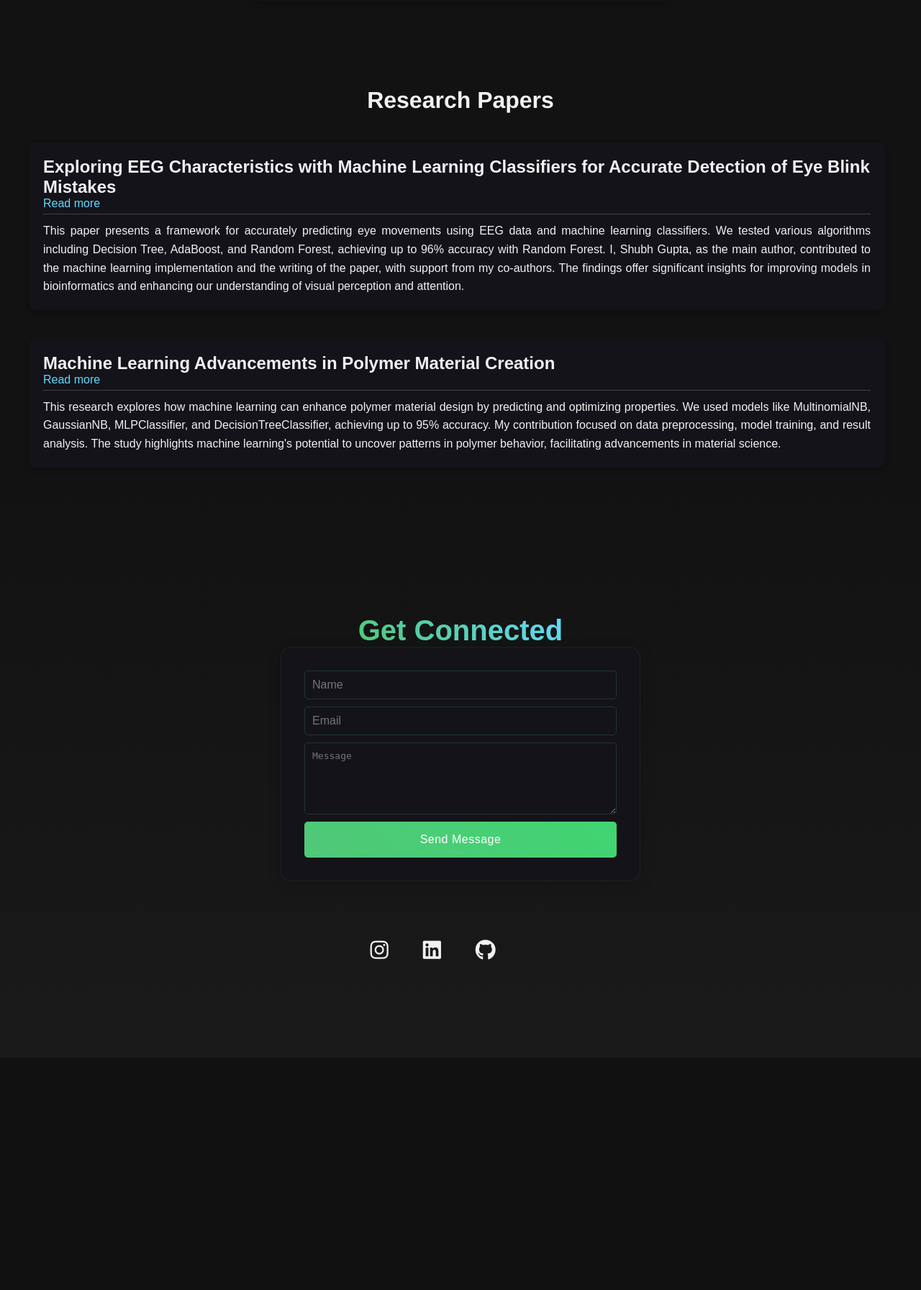
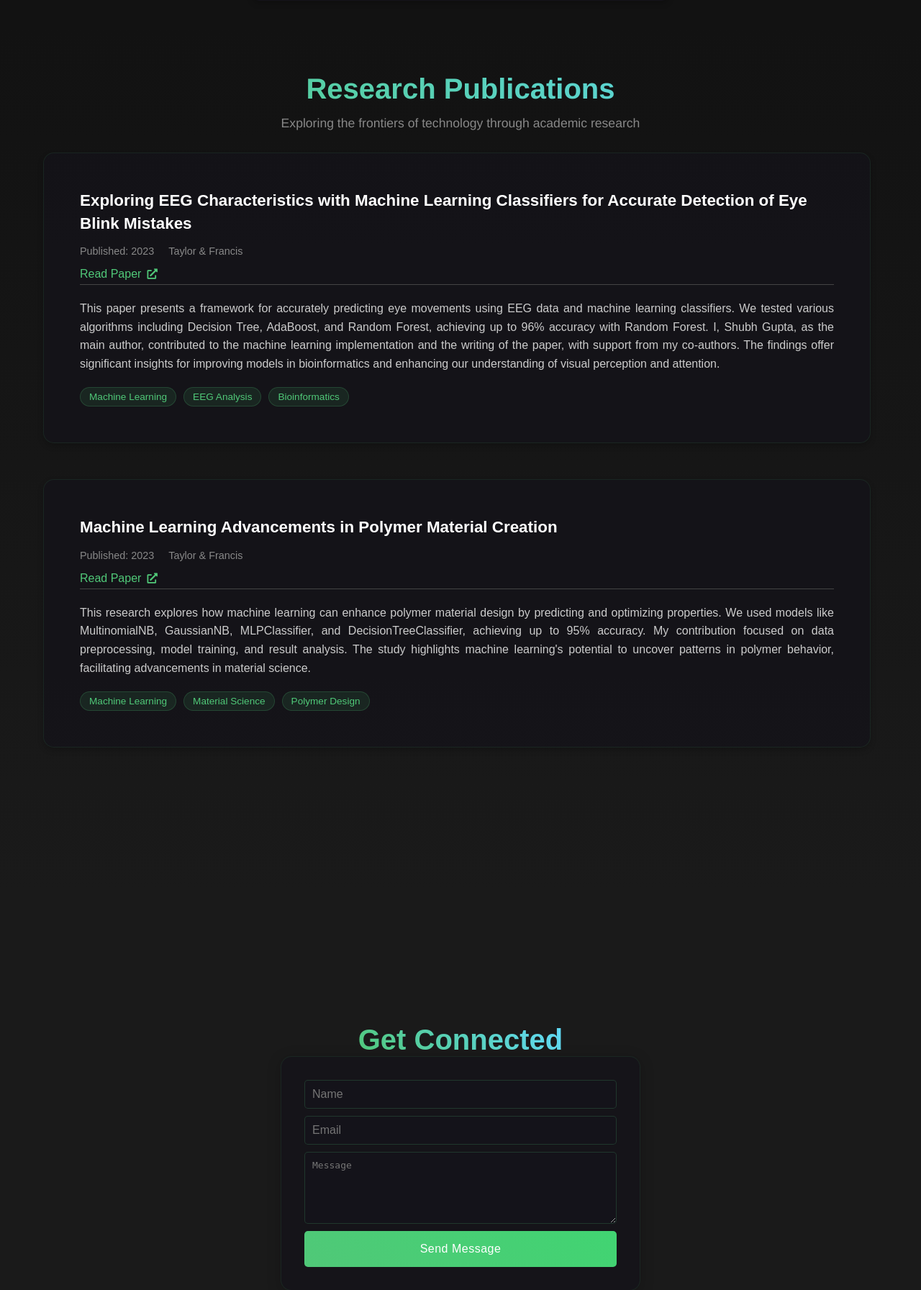
Before and after one commit to ishubhgupta/Portfolio, a PHP site: page / in a window 1280 px wide. Shown: the part 2840-4633 px from the top of the page at 72% size. Before the commit the page ends 4174 px from the top, so only its background shows below. Run offline with PHP 8.4, Linux system fonts and the light colour scheme; some libraries are stand-ins or nearby versions.

Commit message:
enhance research section styles and update resume links; improve button animations and layout

```diff
--- a/css/index.css
+++ b/css/index.css
@@ -572,7 +572,7 @@ h2 {
   font-family: Arial, sans-serif;
   text-align: center;
   height: 100vh;
-  background: linear-gradient(to bottom, #121212, #1a1a1a);
+  background: linear-gradient(180deg, #1a1a1a 100%, #121212 0%);
   position: relative;
 }
 
@@ -660,7 +660,7 @@ h2 {
 }
 
 .contact-form button::before {
-  content: '';
+  content: "";
   position: absolute;
   top: 0;
   left: -100%;
@@ -767,6 +767,169 @@ h2 {
   background-color: rgba(220, 53, 69, 0.95);
   border: 1px solid #dc3545;
   color: white;
+}
+
+/* Enhanced Research Section Styles */
+#research {
+  padding: 80px 20px;
+  position: relative;
+  background: linear-gradient(180deg, #121212 0%, #1a1a1a 100%);
+}
+
+.research-header {
+  text-align: center;
+  margin-bottom: 50px;
+}
+
+.research-header h2 {
+  font-size: 2.5em;
+  margin-bottom: 15px;
+  background: linear-gradient(45deg, #50c878, #61dafb);
+  -webkit-background-clip: text;
+  background-clip: text;
+  -webkit-text-fill-color: transparent;
+  position: relative;
+  top: -5vh;
+}
+
+.research-subtitle {
+  color: #888;
+  font-size: 1.1em;
+  margin-top: 10px;
+  position: relative;
+  top: -5vh;
+}
+
+.research-container {
+  max-width: 1200px;
+  margin: 0 auto;
+  display: grid;
+  gap: 30px;
+  padding: 20px;
+  position: relative;
+  top: -10vh;
+}
+
+.research-paper {
+  background: rgba(20, 19, 26, 0.8);
+  border-radius: 15px;
+  border: 1px solid rgba(80, 200, 120, 0.1);
+  transition: transform 0.3s ease, box-shadow 0.3s ease;
+  overflow: hidden;
+}
+
+.research-paper:hover {
+  transform: translateY(-5px);
+  box-shadow: 0 10px 20px rgba(80, 200, 120, 0.1);
+}
+
+.paper-content {
+  padding: 30px;
+}
+
+.paper-head {
+  margin-bottom: 20px;
+}
+
+.paper-title {
+  font-size: 1.4em;
+  color: #fff;
+  margin-bottom: 15px;
+  line-height: 1.4;
+}
+
+.paper-meta {
+  display: flex;
+  gap: 20px;
+  color: #888;
+  font-size: 0.9em;
+  margin-bottom: 15px;
+}
+
+.paper-link {
+  display: inline-flex;
+  align-items: center;
+  gap: 8px;
+  color: #50c878;
+  text-decoration: none;
+  font-weight: 500;
+  transition: color 0.3s ease;
+}
+
+.paper-link:hover {
+  color: #61dafb;
+}
+
+.paper-link i {
+  font-size: 0.9em;
+}
+
+.paper-description {
+  color: #ccc;
+  line-height: 1.6;
+  margin-bottom: 20px;
+  text-align: justify;
+}
+
+.paper-tags {
+  display: flex;
+  flex-wrap: wrap;
+  gap: 10px;
+  margin-top: 20px;
+}
+
+.paper-tags span {
+  background: rgba(80, 200, 120, 0.1);
+  color: #50c878;
+  padding: 5px 12px;
+  border-radius: 15px;
+  font-size: 0.85em;
+  border: 1px solid rgba(80, 200, 120, 0.2);
+  transition: all 0.3s ease;
+}
+
+.paper-tags span:hover {
+  background: rgba(80, 200, 120, 0.2);
+  transform: translateY(-2px);
+}
+
+/* Media Queries for Research Section */
+@media (max-width: 768px) {
+  .research-header h2 {
+    font-size: 2em;
+  }
+
+  .research-subtitle {
+    font-size: 1em;
+  }
+
+  .paper-content {
+    padding: 20px;
+  }
+
+  .paper-title {
+    font-size: 1.2em;
+  }
+}
+
+@media (max-width: 480px) {
+  .research-header h2 {
+    font-size: 1.8em;
+  }
+
+  .paper-meta {
+    flex-direction: column;
+    gap: 5px;
+  }
+
+  .paper-tags {
+    gap: 8px;
+  }
+
+  .paper-tags span {
+    font-size: 0.8em;
+    padding: 4px 10px;
+  }
 }
 
 /* Media Query for screens smaller than 768px */
--- a/index.html
+++ b/index.html
@@ -74,7 +74,11 @@
           <a href="#research" id="nav-research">Research</a>
           <a href="#connect-me" id="nav-connect">Connect</a>
         </div>
-        <a href="assets/resume/general_resume_shubh.pdf" class="header-resume-btn" download>
+        <a
+          href="assets/resume/general_resume_shubh.pdf"
+          class="header-resume-btn"
+          download
+        >
           <i class="fas fa-file-download"></i>
           Resume
         </a>
@@ -116,7 +120,11 @@
             journals. When I'm not coding, I contribute to open-source projects
             and mentor aspiring developers.
           </p>
-          <a href="assets/resume/general_resume_shubh.pdf" class="resume-btn" download>
+          <a
+            href="assets/resume/general_resume_shubh.pdf"
+            class="resume-btn"
+            download
+          >
             <i class="fas fa-file-download"></i>
             Resume
           </a>
@@ -323,46 +331,71 @@
 
       <section id="research">
         <div class="research-header">
-          <h2>Research Papers</h2>
+          <h2>Research Publications</h2>
+          <p class="research-subtitle">
+            Exploring the frontiers of technology through academic research
+          </p>
         </div>
         <div class="research-container">
-          <article class="research-paper">
+          <article class="research-paper" data-aos="fade-up">
+            <div class="paper-content">
               <div class="paper-head">
-              <span class="heading"
-                >Exploring EEG Characteristics with Machine Learning Classifiers
-                for Accurate Detection of Eye Blink Mistakes</span
+                <h3 class="paper-title">
+                  Exploring EEG Characteristics with Machine Learning
+                  Classifiers for Accurate Detection of Eye Blink Mistakes
+                </h3>
+                <div class="paper-meta">
+                  <span class="paper-date">Published: 2023</span>
+                  <span class="paper-publisher">Taylor & Francis</span>
+                </div>
+                <a
+                  href="https://www.taylorfrancis.com/chapters/edit/10.1201/9781003457176-6/exploring-eeg-characteristics-machine-learning-classifiers-accurate-detection-eye-blink-mistakes-shubh-gupta-divya-thakur-akshat-rastogi-rupal-mishra-sandeep-balabantaray-meet-bikhani"
+                  class="paper-link"
+                  target="_blank"
+                  rel="noopener noreferrer"
                 >
-              <a
-                href="https://www.taylorfrancis.com/chapters/edit/10.1201/9781003457176-6/exploring-eeg-characteristics-machine-learning-classifiers-accurate-detection-eye-blink-mistakes-shubh-gupta-divya-thakur-akshat-rastogi-rupal-mishra-sandeep-balabantaray-meet-bikhani?context=ubx&refId=636decb3-a35c-49bd-8abb-a8acc5ad92a6"
-                class="paper-link"
-                aria-label="Read more about Exploring EEG Characteristics"
-                >Read more</a
-              >
+                  <span>Read Paper</span>
+                  <i class="fas fa-external-link-alt"></i>
+                </a>
               </div>
               <p class="paper-description">
                 This paper presents a framework for accurately predicting eye
                 movements using EEG data and machine learning classifiers. We
                 tested various algorithms including Decision Tree, AdaBoost, and
-              Random Forest, achieving up to 96% accuracy with Random Forest. I,
-              Shubh Gupta, as the main author, contributed to the machine
-              learning implementation and the writing of the paper, with support
-              from my co-authors. The findings offer significant insights for
-              improving models in bioinformatics and enhancing our understanding
-              of visual perception and attention.
+                Random Forest, achieving up to 96% accuracy with Random Forest.
+                I, Shubh Gupta, as the main author, contributed to the machine
+                learning implementation and the writing of the paper, with
+                support from my co-authors. The findings offer significant
+                insights for improving models in bioinformatics and enhancing
+                our understanding of visual perception and attention.
               </p>
+              <div class="paper-tags">
+                <span>Machine Learning</span>
+                <span>EEG Analysis</span>
+                <span>Bioinformatics</span>
+              </div>
+            </div>
           </article>
-          <article class="research-paper">
+
+          <article class="research-paper" data-aos="fade-up">
+            <div class="paper-content">
               <div class="paper-head">
-              <span class="heading"
-                >Machine Learning Advancements in Polymer Material
-                Creation</span
+                <h3 class="paper-title">
+                  Machine Learning Advancements in Polymer Material Creation
+                </h3>
+                <div class="paper-meta">
+                  <span class="paper-date">Published: 2023</span>
+                  <span class="paper-publisher">Taylor & Francis</span>
+                </div>
+                <a
+                  href="https://www.taylorfrancis.com/chapters/edit/10.1201/9781003457176-7/machine-learning-advancements-polymer-material-creation-akshat-rastogi-divya-thakur-shubh-gupta-rupal-mishra-sandeep-balabantaray-meet-bikhani"
+                  class="paper-link"
+                  target="_blank"
+                  rel="noopener noreferrer"
                 >
-              <a
-                href="https://www.taylorfrancis.com/chapters/edit/10.1201/9781003457176-7/machine-learning-advancements-polymer-material-creation-akshat-rastogi-divya-thakur-shubh-gupta-rupal-mishra-sandeep-balabantaray-meet-bikhani?context=ubx&refId=f4e28ca5-a35d-4d3f-90ab-d47d1e2d9691"
-                class="paper-link"
-                aria-label="Read more about Machine Learning Advancements in Polymer Material Creation"
-                >Read more</a
-              >
+                  <span>Read Paper</span>
+                  <i class="fas fa-external-link-alt"></i>
+                </a>
               </div>
               <p class="paper-description">
                 This research explores how machine learning can enhance polymer
@@ -370,10 +403,16 @@
                 models like MultinomialNB, GaussianNB, MLPClassifier, and
                 DecisionTreeClassifier, achieving up to 95% accuracy. My
                 contribution focused on data preprocessing, model training, and
-              result analysis. The study highlights machine learning's potential
-              to uncover patterns in polymer behavior, facilitating advancements
-              in material science.
+                result analysis. The study highlights machine learning's
+                potential to uncover patterns in polymer behavior, facilitating
+                advancements in material science.
               </p>
+              <div class="paper-tags">
+                <span>Machine Learning</span>
+                <span>Material Science</span>
+                <span>Polymer Design</span>
+              </div>
+            </div>
           </article>
         </div>
       </section>
```
Lines whose indentation alone changed are shown as unchanged.
